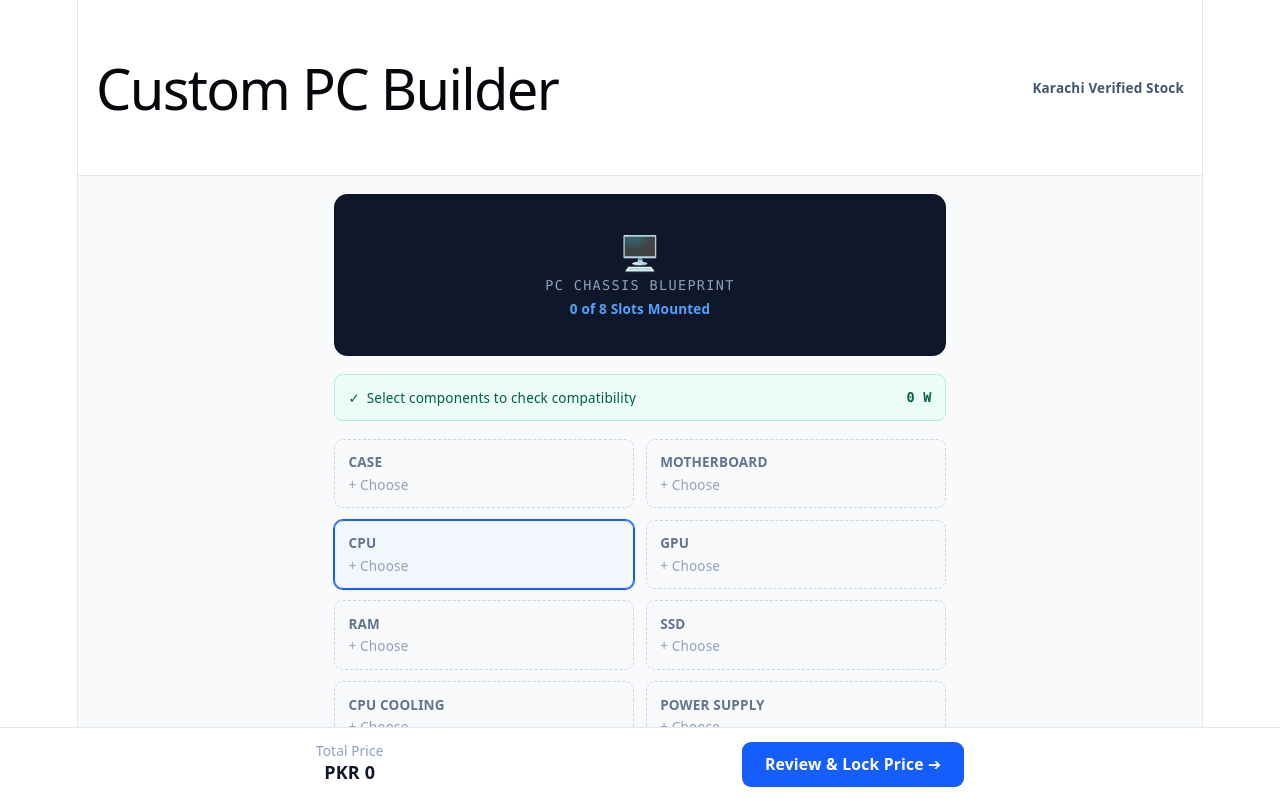
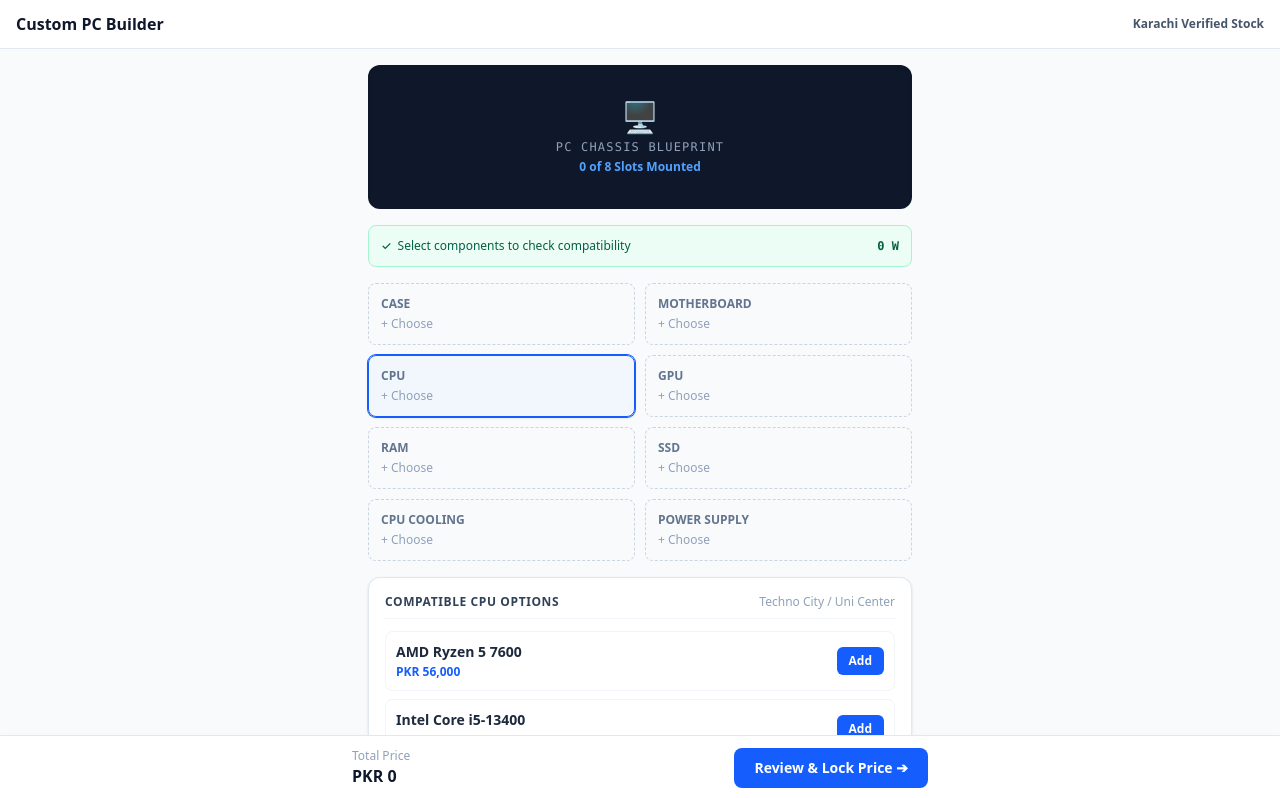
Before and after one commit to MSameedC/JorPC, a React (Vite) app in the folder frontend/: page / in a window 1280 px wide. Shown: the top 798 px of the page. Built offline with nearby package versions, Linux system fonts and the light colour scheme.

Commit message:
refactor: removed App.css and updated to Tailwindcss 4

```diff
--- a/frontend/src/index.css
+++ b/frontend/src/index.css
@@ -1,113 +1,14 @@
 @import "tailwindcss";
 
+/* Base styles to prevent white-on-white text issues */
 :root {
-  --text: #6b6375;
-  --text-h: #08060d;
-  --bg: #fff;
-  --border: #e5e4e7;
-  --code-bg: #f4f3ec;
-  --accent: #aa3bff;
-  --accent-bg: rgba(170, 59, 255, 0.1);
-  --accent-border: rgba(170, 59, 255, 0.5);
-  --social-bg: rgba(244, 243, 236, 0.5);
-  --shadow:
-    rgba(0, 0, 0, 0.1) 0 10px 15px -3px, rgba(0, 0, 0, 0.05) 0 4px 6px -2px;
-
-  --sans: system-ui, 'Segoe UI', Roboto, sans-serif;
-  --heading: system-ui, 'Segoe UI', Roboto, sans-serif;
-  --mono: ui-monospace, Consolas, monospace;
-
-  font: 18px/145% var(--sans);
-  letter-spacing: 0.18px;
-  color-scheme: light dark;
-  color: var(--text);
-  background: var(--bg);
-  font-synthesis: none;
-  text-rendering: optimizeLegibility;
-  -webkit-font-smoothing: antialiased;
-  -moz-osx-font-smoothing: grayscale;
-
-  @media (max-width: 1024px) {
-    font-size: 16px;
-  }
-}
-
-@media (prefers-color-scheme: dark) {
-  :root {
-    --text: #9ca3af;
-    --text-h: #f3f4f6;
-    --bg: #16171d;
-    --border: #2e303a;
-    --code-bg: #1f2028;
-    --accent: #c084fc;
-    --accent-bg: rgba(192, 132, 252, 0.15);
-    --accent-border: rgba(192, 132, 252, 0.5);
-    --social-bg: rgba(47, 48, 58, 0.5);
-    --shadow:
-      rgba(0, 0, 0, 0.4) 0 10px 15px -3px, rgba(0, 0, 0, 0.25) 0 4px 6px -2px;
-  }
-
-  #social .button-icon {
-    filter: invert(1) brightness(2);
-  }
-}
-
-#root {
-  width: 1126px;
-  max-width: 100%;
-  margin: 0 auto;
-  text-align: center;
-  border-inline: 1px solid var(--border);
-  min-height: 100svh;
-  display: flex;
-  flex-direction: column;
-  box-sizing: border-box;
+    color-scheme: light;
 }
 
 body {
-  margin: 0;
+    margin: 0;
+    background-color: #f8fafc; /* Slate 50 */
+    color: #0f172a;            /* Slate 900 */
+    font-family: system-ui, -apple-system, BlinkMacSystemFont, 'Segoe UI', Roboto, sans-serif;
+    -webkit-font-smoothing: antialiased;
 }
-
-h1,
-h2 {
-  font-family: var(--heading);
-  font-weight: 500;
-  color: var(--text-h);
-}
-
-h1 {
-  font-size: 56px;
-  letter-spacing: -1.68px;
-  margin: 32px 0;
-  @media (max-width: 1024px) {
-    font-size: 36px;
-    margin: 20px 0;
-  }
-}
-h2 {
-  font-size: 24px;
-  line-height: 118%;
-  letter-spacing: -0.24px;
-  margin: 0 0 8px;
-  @media (max-width: 1024px) {
-    font-size: 20px;
-  }
-}
-p {
-  margin: 0;
-}
-
-code,
-.counter {
-  font-family: var(--mono);
-  display: inline-flex;
-  border-radius: 4px;
-  color: var(--text-h);
-}
-
-code {
-  font-size: 15px;
-  line-height: 135%;
-  padding: 4px 8px;
-  background: var(--code-bg);
-}
```
Also changed, not shown: frontend/src/App.css (deleted, +0 -184 lines), frontend/vite.config.ts (+6 -7 lines).
